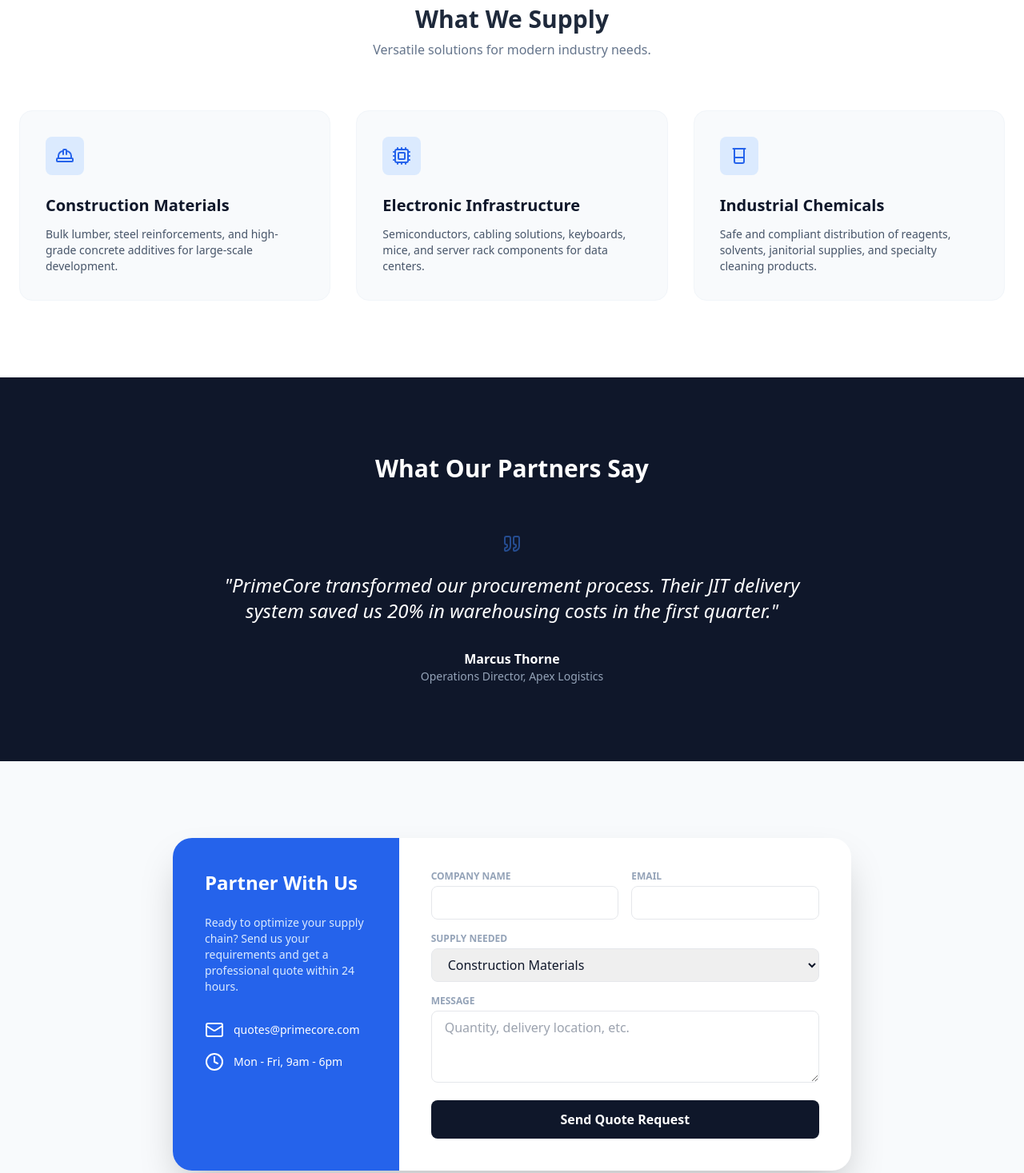
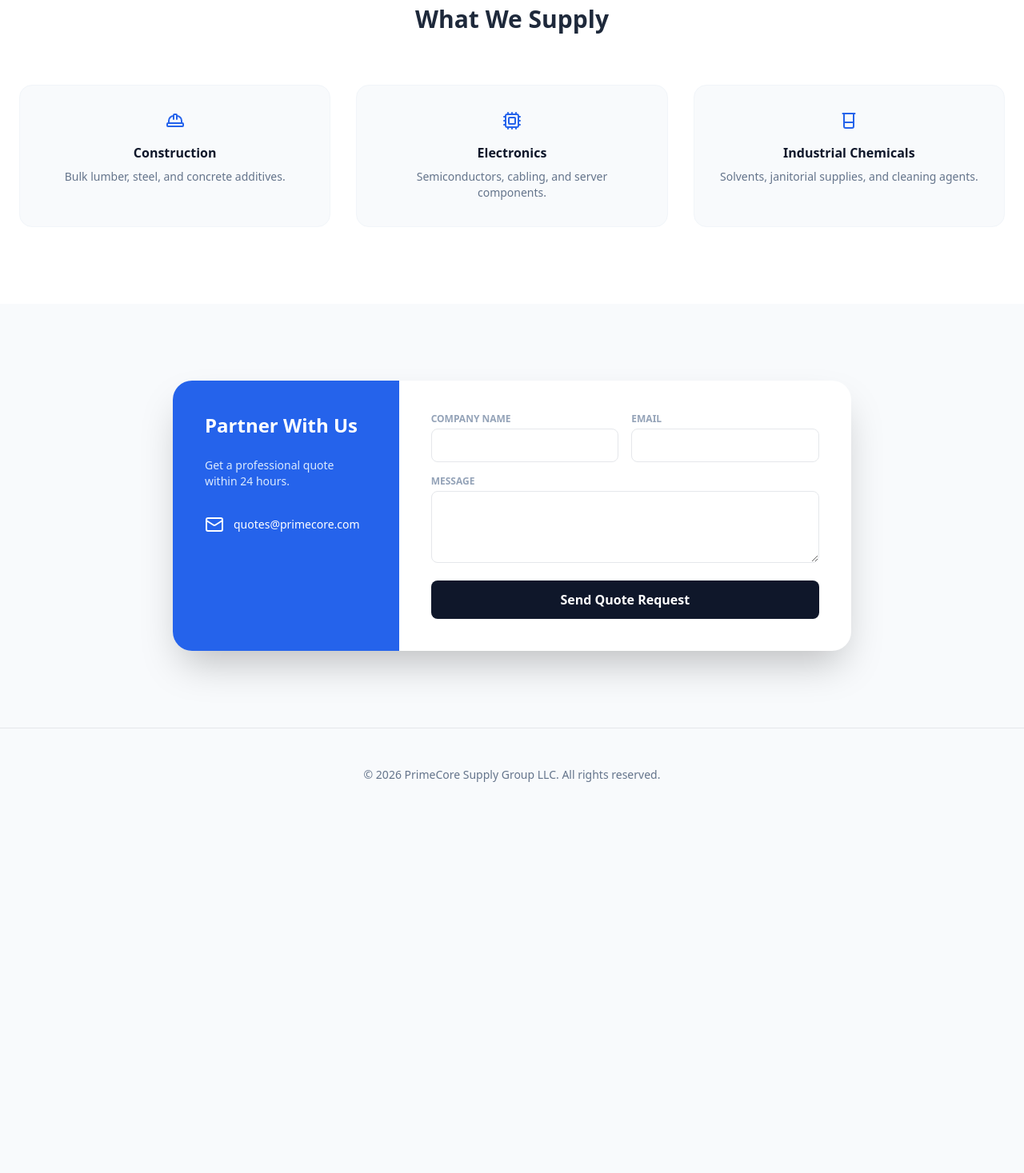
Before and after one commit to E1234521/primecore.github.io, a plain HTML site: page index.html in a window 1280 px wide. Shown: the part 1040-2507 px from the top of the page at 80% size. After the commit the page ends 2067 px from the top, so only its background shows below. Drawn offline with nearby package versions, Linux system fonts and the light colour scheme.

Commit message:
Add files via upload

```diff
--- a/index.html
+++ b/index.html
@@ -24,7 +24,7 @@
                 <a href="#about" class="hover:text-blue-600 transition">About</a>
                 <a href="#supplies" class="hover:text-blue-600 transition">Supplies</a>
                 <a href="#testimonials" class="hover:text-blue-600 transition">Testimonials</a>
-                <a href="#quote" class="bg-blue-600 text-white px-4 py-2 rounded-lg hover:bg-blue-700 transition">Get Quote</a>
+                <a href="#quote" class="bg-blue-600 text-white px-4 py-2 rounded-lg hover:bg-blue-700 transition text-center">Get Quote</a>
             </div>
         </div>
     </nav>
@@ -35,7 +35,7 @@
             <p class="text-xl text-slate-300 max-w-2xl mx-auto mb-10">
                 Your mission-critical partner in industrial logistics and wholesale distribution. We bridge the gap between production and progress.
             </p>
-            <div class="flex justify-center gap-4">
+            <div class="flex flex-col sm:flex-row justify-center gap-4">
                 <a href="#supplies" class="px-8 py-3 bg-blue-600 rounded-full font-semibold hover:bg-blue-500 transition">Our Inventory</a>
                 <a href="#quote" class="px-8 py-3 border border-slate-500 rounded-full font-semibold hover:bg-white/10 transition">Request Quote</a>
             </div>
@@ -47,7 +47,7 @@
             <div>
                 <h2 class="text-3xl font-bold mb-6 text-slate-800">Efficiency in Every Link</h2>
                 <p class="text-slate-600 leading-relaxed mb-6">
-                    PrimeCore Supply Group LLC specializes in high-volume procurement and logistical management. We provide a streamlined breakdown of the supply chain to ensure your operations never experience a bottleneck.
+                    PrimeCore Supply Group LLC specializes in high-volume procurement and logistical management.
                 </p>
                 <ul class="space-y-4">
                     <li class="flex items-start gap-3">
@@ -58,58 +58,33 @@
                         <i data-lucide="check-circle" class="text-green-500 mt-1"></i>
                         <span><strong>Just-In-Time Delivery:</strong> Reduced overhead and storage costs.</span>
                     </li>
-                    <li class="flex items-start gap-3">
-                        <i data-lucide="check-circle" class="text-green-500 mt-1"></i>
-                        <span><strong>Quality Assurance:</strong> Rigorous 5-point inspection on all outbound goods.</span>
-                    </li>
                 </ul>
             </div>
-            <div class="bg-slate-200 h-80 rounded-2xl flex items-center justify-center border-2 border-dashed border-slate-400">
+            <div class="bg-slate-200 h-64 md:h-80 rounded-2xl flex items-center justify-center border-2 border-dashed border-slate-400">
                 <i data-lucide="truck" size="48" class="text-slate-400"></i>
             </div>
         </div>
     </section>
 
     <section id="supplies" class="py-24 bg-white">
-        <div class="max-w-7xl mx-auto px-6">
-            <div class="text-center mb-16">
-                <h2 class="text-3xl font-bold text-slate-800">What We Supply</h2>
-                <p class="text-slate-500 mt-2">Versatile solutions for modern industry needs.</p>
-            </div>
+        <div class="max-w-7xl mx-auto px-6 text-center">
+            <h2 class="text-3xl font-bold text-slate-800 mb-16">What We Supply</h2>
             <div class="grid md:grid-cols-3 gap-8">
-                <div class="p-8 rounded-2xl border border-slate-100 bg-slate-50 hover:shadow-xl transition group">
-                    <div class="w-12 h-12 bg-blue-100 rounded-lg flex items-center justify-center text-blue-600 mb-6 group-hover:bg-blue-600 group-hover:text-white transition">
-                        <i data-lucide="hard-hat"></i>
-                    </div>
-                    <h3 class="text-xl font-bold mb-3">Construction Materials</h3>
-                    <p class="text-slate-600 text-sm">Bulk lumber, steel reinforcements, and high-grade concrete additives for large-scale development.</p>
+                <div class="p-8 rounded-2xl border border-slate-100 bg-slate-50 group hover:shadow-lg transition">
+                    <i data-lucide="hard-hat" class="mx-auto mb-4 text-blue-600"></i>
+                    <h3 class="font-bold mb-2">Construction</h3>
+                    <p class="text-slate-500 text-sm">Bulk lumber, steel, and concrete additives.</p>
                 </div>
-                <div class="p-8 rounded-2xl border border-slate-100 bg-slate-50 hover:shadow-xl transition group">
-                    <div class="w-12 h-12 bg-blue-100 rounded-lg flex items-center justify-center text-blue-600 mb-6 group-hover:bg-blue-600 group-hover:text-white transition">
-                        <i data-lucide="cpu"></i>
-                    </div>
-                    <h3 class="text-xl font-bold mb-3">Electronic Infrastructure</h3>
-                    <p class="text-slate-600 text-sm">Semiconductors, cabling solutions, keyboards, mice, and server rack components for data centers.</p>
+                <div class="p-8 rounded-2xl border border-slate-100 bg-slate-50 group hover:shadow-lg transition">
+                    <i data-lucide="cpu" class="mx-auto mb-4 text-blue-600"></i>
+                    <h3 class="font-bold mb-2">Electronics</h3>
+                    <p class="text-slate-500 text-sm">Semiconductors, cabling, and server components.</p>
                 </div>
-                <div class="p-8 rounded-2xl border border-slate-100 bg-slate-50 hover:shadow-xl transition group">
-                    <div class="w-12 h-12 bg-blue-100 rounded-lg flex items-center justify-center text-blue-600 mb-6 group-hover:bg-blue-600 group-hover:text-white transition">
-                        <i data-lucide="beaker"></i>
-                    </div>
-                    <h3 class="text-xl font-bold mb-3">Industrial Chemicals</h3>
-                    <p class="text-slate-600 text-sm">Safe and compliant distribution of reagents, solvents, janitorial supplies, and specialty cleaning products.</p>
+                <div class="p-8 rounded-2xl border border-slate-100 bg-slate-50 group hover:shadow-lg transition">
+                    <i data-lucide="beaker" class="mx-auto mb-4 text-blue-600"></i>
+                    <h3 class="font-bold mb-2">Industrial Chemicals</h3>
+                    <p class="text-slate-500 text-sm">Solvents, janitorial supplies, and cleaning agents.</p>
                 </div>
-            </div>
-        </div>
-    </section>
-
-    <section id="testimonials" class="py-24 bg-slate-900 text-white overflow-hidden">
-        <div class="max-w-7xl mx-auto px-6">
-            <h2 class="text-3xl font-bold text-center mb-16">What Our Partners Say</h2>
-            <div id="testimonial-container" class="max-w-3xl mx-auto text-center">
-                <i data-lucide="quote" class="mx-auto mb-6 text-blue-500 opacity-50" size="48"></i>
-                <p class="text-2xl italic mb-8">"PrimeCore transformed our procurement process. Their JIT delivery system saved us 20% in warehousing costs in the first quarter."</p>
-                <p class="font-bold">Marcus Thorne</p>
-                <p class="text-slate-400 text-sm">Operations Director, Apex Logistics</p>
             </div>
         </div>
     </section>
@@ -119,20 +94,14 @@
             <div class="bg-white rounded-3xl shadow-2xl overflow-hidden flex flex-col md:flex-row">
                 <div class="md:w-1/3 bg-blue-600 p-10 text-white">
                     <h2 class="text-2xl font-bold mb-6">Partner With Us</h2>
-                    <p class="text-blue-100 text-sm mb-8">Ready to optimize your supply chain? Send us your requirements and get a professional quote within 24 hours.</p>
-                    <div class="space-y-4">
-                        <div class="flex items-center gap-3 text-sm">
-                            <i data-lucide="mail" size="18"></i>
-                            <span>quotes@primecore.com</span>
-                        </div>
-                        <div class="flex items-center gap-3 text-sm">
-                            <i data-lucide="clock" size="18"></i>
-                            <span>Mon - Fri, 9am - 6pm</span>
-                        </div>
+                    <p class="text-blue-100 text-sm mb-8">Get a professional quote within 24 hours.</p>
+                    <div class="flex items-center gap-3 text-sm">
+                        <i data-lucide="mail" size="18"></i>
+                        <span>quotes@primecore.com</span>
                     </div>
                 </div>
                 <div class="md:w-2/3 p-10">
-                    <form id="quoteForm" action="https://formspree.io/f/YOUR_FORMSPREE_ID" method="POST" class="space-y-4">
+                    <form id="quoteForm" action="https://formspree.io/f/xojybewq" method="POST" class="space-y-4">
                         <div class="grid grid-cols-2 gap-4">
                             <div class="col-span-2 sm:col-span-1">
                                 <label class="text-xs font-bold uppercase text-slate-400 block mb-1">Company Name</label>
@@ -144,17 +113,8 @@
                             </div>
                         </div>
                         <div>
-                            <label class="text-xs font-bold uppercase text-slate-400 block mb-1">Supply Needed</label>
-                            <select name="type" class="w-full px-4 py-2 border rounded-lg focus:ring-2 focus:ring-blue-600 outline-none">
-                                <option>Construction Materials</option>
-                                <option>Electronics</option>
-                                <option>Chemicals / Janitorial</option>
-                                <option>Other</option>
-                            </select>
-                        </div>
-                        <div>
                             <label class="text-xs font-bold uppercase text-slate-400 block mb-1">Message</label>
-                            <textarea name="message" rows="3" required class="w-full px-4 py-2 border rounded-lg focus:ring-2 focus:ring-blue-600 outline-none" placeholder="Quantity, delivery location, etc."></textarea>
+                            <textarea name="message" rows="3" required class="w-full px-4 py-2 border rounded-lg focus:ring-2 focus:ring-blue-600 outline-none"></textarea>
                         </div>
                         <button type="submit" id="submitBtn" class="w-full bg-slate-900 text-white py-3 rounded-lg font-bold hover:bg-slate-800 transition">Send Quote Request</button>
                         <p id="formStatus" class="text-center text-sm mt-2 hidden font-medium"></p>
@@ -164,21 +124,13 @@
         </div>
     </section>
 
-    <footer id="contact" class="py-12 border-t border-slate-200 bg-white">
-        <div class="max-w-7xl mx-auto px-6 text-center">
-            <p class="text-slate-500 mb-4">&copy; 2026 PrimeCore Supply Group LLC. All rights reserved.</p>
-            <div class="flex justify-center gap-6 text-slate-400">
-                <a href="#" class="hover:text-blue-600 transition"><i data-lucide="linkedin"></i></a>
-                <a href="#" class="hover:text-blue-600 transition"><i data-lucide="twitter"></i></a>
-                <a href="#" class="hover:text-blue-600 transition"><i data-lucide="mail"></i></a>
-            </div>
-        </div>
+    <footer class="py-12 border-t text-center text-slate-500 text-sm">
+        &copy; 2026 PrimeCore Supply Group LLC. All rights reserved.
     </footer>
 
     <script>
         lucide.createIcons();
 
-        // Form Handling
         const form = document.getElementById('quoteForm');
         const status = document.getElementById('formStatus');
         const btn = document.getElementById('submitBtn');
@@ -186,17 +138,12 @@
         form.addEventListener('submit', async (e) => {
             e.preventDefault();
 
-            // Check for placeholder ID
-            if (form.action.includes("https://formspree.io/f/xojybewq")) {
-                status.textContent = "Error: Please update the Formspree ID in the HTML code.";
-                status.className = "text-center text-sm mt-2 block text-red-500";
-                return;
-            }
-
             btn.disabled = true;
             btn.textContent = "Sending...";
+            status.classList.add('hidden');
 
             const formData = new FormData(form);
+
             try {
                 const response = await fetch(form.action, {
                     method: 'POST',
@@ -205,15 +152,23 @@
                 });
 
                 if (response.ok) {
-                    status.textContent = "Thank you! We have received your request.";
+                    status.textContent = "Thank you! Your request has been sent.";
                     status.className = "text-center text-sm mt-2 block text-green-600";
                     form.reset();
                     btn.textContent = "Sent Successfully";
                 } else {
-                    throw new Error();
+                    const data = await response.json();
+                    if (data.errors) {
+                        status.textContent = data.errors.map(error => error.message).join(", ");
+                    } else {
+                        status.textContent = "Oops! There was a problem.";
+                    }
+                    status.className = "text-center text-sm mt-2 block text-red-500";
+                    btn.disabled = false;
+                    btn.textContent = "Send Quote Request";
                 }
             } catch (err) {
-                status.textContent = "Something went wrong. Please try again.";
+                status.textContent = "Network error. Please try again later.";
                 status.className = "text-center text-sm mt-2 block text-red-500";
                 btn.disabled = false;
                 btn.textContent = "Send Quote Request";
```
